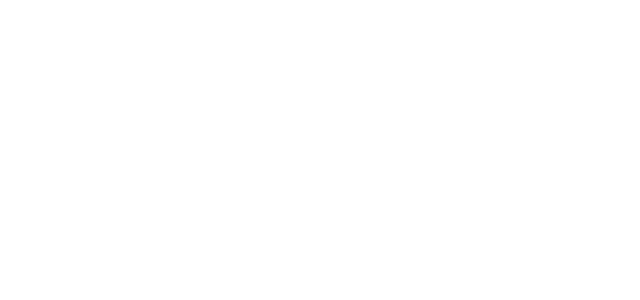
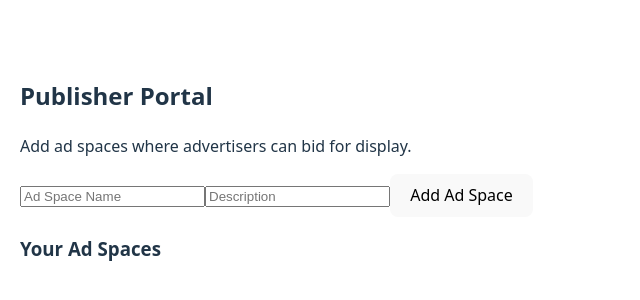
Before and after one commit to wi23b064ik/AdVenture_SEP, a React (Vite) app: page /publisher in a window 1280 px wide. Before the commit this address had no page. Shown: the part 230-530 px from the top of the page, without its empty margins (0-640 px from the left). Built offline with nearby package versions, Linux system fonts and the light colour scheme.

Commit message:
add publisher page

```diff
--- a/src/App.tsx
+++ b/src/App.tsx
@@ -3,6 +3,7 @@
 // Import adv page component and show route.
 import AdvertiserPage from "./pages/AdvertiserPage";
 import HomePage from "./pages/HomePage";
+import PublisherPage from "./pages/PublisherPage";
 //root react component: App.tsx - entry point for the application
 function App() {
   return (
@@ -13,6 +14,7 @@
         {/*connect URL path to Page.tsx component*/}
         <Route path="/advertiser" element={<AdvertiserPage />} />
         <Route path="/" element={<HomePage />} />
+        <Route path="/publisher" element={<PublisherPage />} />
       </Routes>
     </Router>
   );
--- /dev/null
+++ b/src/pages/PublisherPage.tsx
@@ -0,0 +1,49 @@
+//same logic as advertiser
+import { useState } from "react";
+
+interface AdSpace {
+  id: number;
+  name: string;
+  description: string;
+}
+
+export default function PublisherPage() {
+  const [adSpaces, setAdSpaces] = useState<AdSpace[]>([]);
+  const [name, setName] = useState("");
+  const [description, setDescription] = useState("");
+
+  const addAdSpace = () => {
+    if (!name) return;
+    const newAd: AdSpace = { id: Date.now(), name, description };
+    setAdSpaces([...adSpaces, newAd]);
+    setName("");
+    setDescription("");
+  };
+
+  return (
+    <div style={{ padding: "20px" }}>
+      <h2>Publisher Portal</h2>
+      <p>Add ad spaces where advertisers can bid for display.</p>
+      <input
+        placeholder="Ad Space Name"
+        value={name}
+        onChange={(e) => setName(e.target.value)}
+      />
+      <input
+        placeholder="Description"
+        value={description}
+        onChange={(e) => setDescription(e.target.value)}
+      />
+      <button onClick={addAdSpace}>Add Ad Space</button>
+
+      <h3>Your Ad Spaces</h3>
+      <ul>
+        {adSpaces.map((ad) => (
+          <li key={ad.id}>
+            {ad.name} — {ad.description}
+          </li>
+        ))}
+      </ul>
+    </div>
+  );
+}
```
